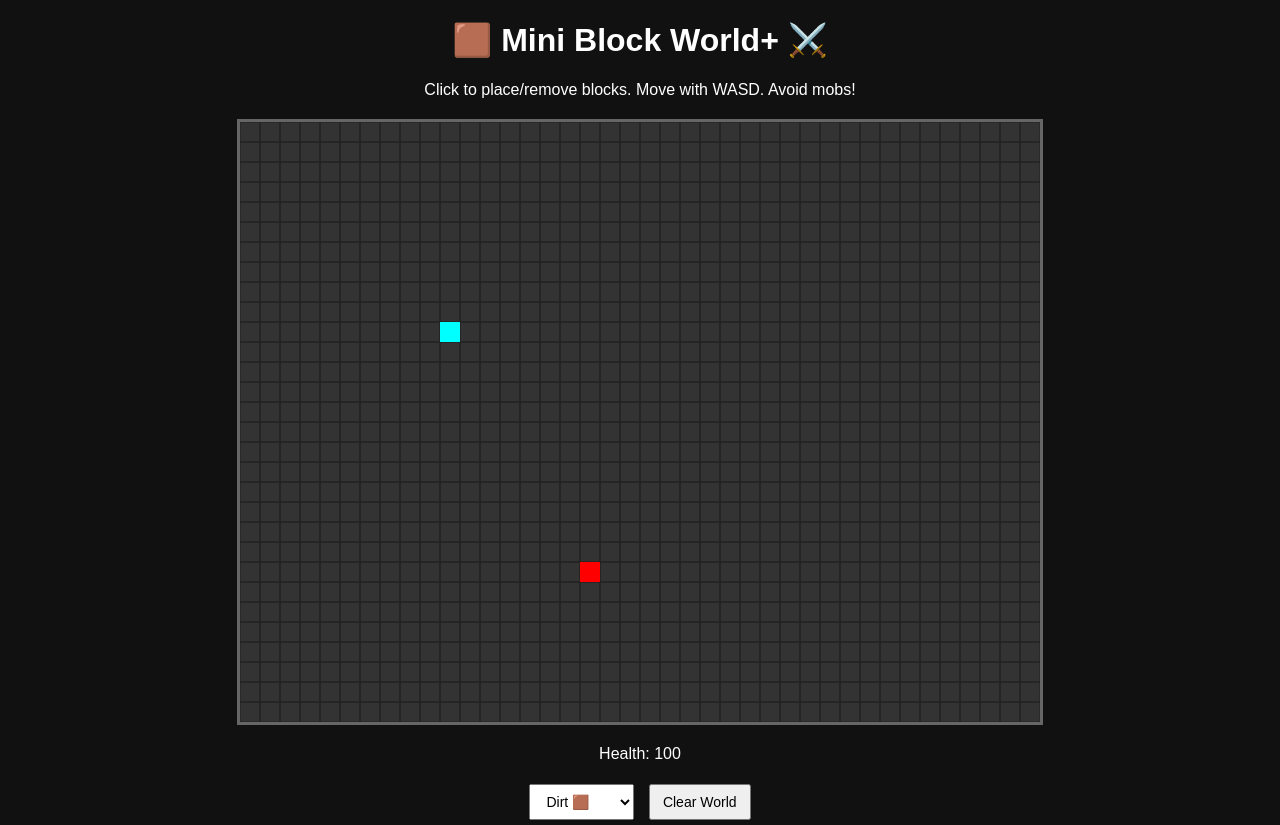
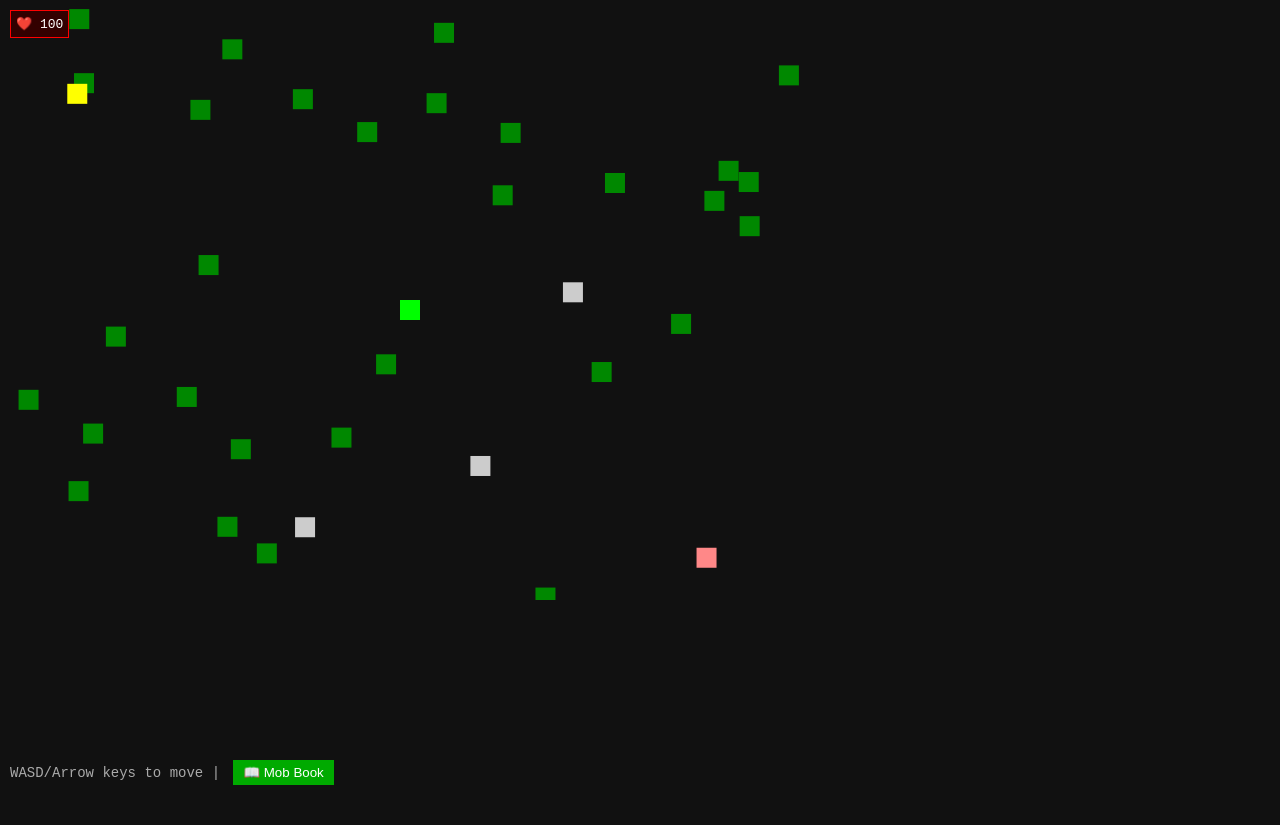
Before and after one commit to aspect357/aspect357.github.io, a plain HTML site: page index.html in a window 1280 px wide. After the commit the page ends 800 px from the top, so only its background shows below. Drawn offline with Linux system fonts and the light colour scheme.

Commit message:
Update index.html

```diff
--- a/index.html
+++ b/index.html
@@ -1,167 +1,138 @@
 <!DOCTYPE html>
-<html lang="en">
+<html>
 <head>
-<meta charset="UTF-8">
-<title>Mini Block World with Mobs</title>
+  <title>Retro RPG</title>
   <style>
-  body { margin: 0; background: #111; color: #fff; font-family: sans-serif; text-align: center; }
-  canvas { background: #333; display: block; margin: 20px auto; border: 3px solid #666; }
-  button, select { margin: 5px; padding: 8px 12px; font-size: 14px; }
+    body { margin: 0; overflow: hidden; background: #111; color: #fff; font-family: monospace; }
+    #mobBook { position: fixed; top: 10px; right: 10px; background: #222; padding: 10px; border: 1px solid #0f0; display: none; z-index: 2; }
+    #mobBook h3 { margin: 0 0 5px; }
+    #health { position: fixed; top: 10px; left: 10px; padding: 5px; background: #300; border: 1px solid #f00; }
+    #controls { position: fixed; bottom: 10px; left: 10px; font-size: 14px; color: #aaa; }
+    button { background: #0a0; color: #fff; border: none; padding: 5px 10px; margin: 5px; cursor: pointer; }
   </style>
 </head>
 <body>
-
-<h1>🟫 Mini Block World+ ⚔️</h1>
-<p>Click to place/remove blocks. Move with WASD. Avoid mobs!</p>
-
-<canvas id="world" width="800" height="600"></canvas>
-
-<p>Health: <span id="health">100</span></p>
-
-<select id="blockType">
-  <option value="#8B4513">Dirt 🟫</option>
-  <option value="#228B22">Grass 🟩</option>
-  <option value="#00BFFF">Water 🟦</option>
-  <option value="#FFD700">Sand 🟨</option>
-  <option value="#A9A9A9">Stone 🪨</option>
-</select>
-<button onclick="clearWorld()">Clear World</button>
+  <canvas id="game" width="800" height="600"></canvas>
+  <div id="health">❤️ 100</div>
+  <div id="mobBook"></div>
+  <div id="controls">
+    WASD/Arrow keys to move | <button onclick="toggleMobBook()">📖 Mob Book</button>
+  </div>
 
   <script>
-const canvas = document.getElementById("world");
+    const canvas = document.getElementById("game");
     const ctx = canvas.getContext("2d");
-const blockSize = 20;
-const cols = canvas.width / blockSize;
-const rows = canvas.height / blockSize;
 
-let world = [];
+    let player = { x: 400, y: 300, size: 20, color: "#0f0", health: 100 };
+    let keys = {};
     let mobs = [];
-let player = { x: 10, y: 10, health: 100 };
+    let trees = [];
 
-// Load world & state
-if(localStorage.getItem("myWorld")) world = JSON.parse(localStorage.getItem("myWorld"));
-if(localStorage.getItem("myMobs")) mobs = JSON.parse(localStorage.getItem("myMobs"));
-if(localStorage.getItem("myPlayer")) player = JSON.parse(localStorage.getItem("myPlayer"));
+    const mobTypes = [
+      { name: "Sheep", color: "#ccc" },
+      { name: "Pig", color: "#f88" },
+      { name: "Villager", color: "#ff0" }
+    ];
 
-// Draw everything
-function drawWorld() {
-  ctx.clearRect(0, 0, canvas.width, canvas.height);
-  for (let y = 0; y < rows; y++) {
-    for (let x = 0; x < cols; x++) {
-      const block = world.find(b => b.x === x && b.y === y);
-      if (block) {
-        ctx.fillStyle = block.color;
-        ctx.fillRect(x * blockSize, y * blockSize, blockSize, blockSize);
-      }
-      ctx.strokeStyle = "#222";
-      ctx.strokeRect(x * blockSize, y * blockSize, blockSize, blockSize);
+    // Load save data
+    function loadGame() {
+      const save = JSON.parse(localStorage.getItem("rpgSave"));
+      if (save) {
+        player = save.player;
+        mobs = save.mobs;
+        trees = save.trees;
+      } else {
+        generateWorld();
       }
     }
 
-  // Draw mobs
-  mobs.forEach(mob => {
-    ctx.fillStyle = "red";
-    ctx.fillRect(mob.x * blockSize, mob.y * blockSize, blockSize, blockSize);
-  });
-
-  // Draw player
-  ctx.fillStyle = "cyan";
-  ctx.fillRect(player.x * blockSize, player.y * blockSize, blockSize, blockSize);
-
-  document.getElementById("health").textContent = player.health;
+    // Save game
+    function saveGame() {
+      localStorage.setItem("rpgSave", JSON.stringify({ player, mobs, trees }));
     }
 
-// Save everything
-function saveAll() {
-  localStorage.setItem("myWorld", JSON.stringify(world));
-  localStorage.setItem("myMobs", JSON.stringify(mobs));
-  localStorage.setItem("myPlayer", JSON.stringify(player));
+    function generateWorld() {
+      for (let i = 0; i < 30; i++) {
+        trees.push({ x: Math.random() * 800, y: Math.random() * 600 });
       }
-
-// Add/remove block on click
-canvas.addEventListener("click", e => {
-  const rect = canvas.getBoundingClientRect();
-  const x = Math.floor((e.clientX - rect.left) / blockSize);
-  const y = Math.floor((e.clientY - rect.top) / blockSize);
-  const color = document.getElementById("blockType").value;
-
-  const index = world.findIndex(b => b.x === x && b.y === y);
-  if (index >= 0) {
-    world.splice(index, 1);
-  } else {
-    world.push({ x, y, color });
-  }
-  saveAll();
-  drawWorld();
-});
-
-// Clear world and reset
-function clearWorld() {
-  if (confirm("Clear your world?")) {
-    world = [];
-    mobs = [];
-    player = { x: 10, y: 10, health: 100 };
-    saveAll();
-    drawWorld();
+      for (let i = 0; i < 5; i++) {
+        const type = mobTypes[Math.floor(Math.random() * mobTypes.length)];
+        mobs.push({ x: Math.random() * 800, y: Math.random() * 600, type });
       }
     }
 
-// Controls
-document.addEventListener("keydown", e => {
-  let moved = false;
-  if (e.key === "w" && player.y > 0) { player.y--; moved = true; }
-  if (e.key === "s" && player.y < rows - 1) { player.y++; moved = true; }
-  if (e.key === "a" && player.x > 0) { player.x--; moved = true; }
-  if (e.key === "d" && player.x < cols - 1) { player.x++; moved = true; }
-  if (moved) {
-    checkCollisions();
-    saveAll();
-    drawWorld();
+    function drawPlayer() {
+      ctx.fillStyle = player.color;
+      ctx.fillRect(player.x, player.y, player.size, player.size);
+    }
+
+    function drawTrees() {
+      ctx.fillStyle = "#080";
+      trees.forEach(t => {
+        ctx.fillRect(t.x, t.y, 20, 20);
+      });
+    }
+
+    function drawMobs() {
+      mobs.forEach(m => {
+        ctx.fillStyle = m.type.color;
+        ctx.fillRect(m.x, m.y, 20, 20);
+      });
+    }
+
+    function drawHealth() {
+      document.getElementById("health").innerHTML = `❤️ ${player.health}`;
+    }
+
+    function toggleMobBook() {
+      const book = document.getElementById("mobBook");
+      if (book.style.display === "block") {
+        book.style.display = "none";
+      } else {
+        let list = "<h3>Mob Book</h3>";
+        mobTypes.forEach(m => {
+          list += `<div style="color:${m.color}">• ${m.name}</div>`;
+        });
+        book.innerHTML = list;
+        book.style.display = "block";
+      }
+    }
+
+    function update() {
+      if (keys["ArrowUp"] || keys["w"]) player.y -= 2;
+      if (keys["ArrowDown"] || keys["s"]) player.y += 2;
+      if (keys["ArrowLeft"] || keys["a"]) player.x -= 2;
+      if (keys["ArrowRight"] || keys["d"]) player.x += 2;
+
+      // Boundaries
+      player.x = Math.max(0, Math.min(800 - player.size, player.x));
+      player.y = Math.max(0, Math.min(600 - player.size, player.y));
+
+      // Mob interaction
+      mobs.forEach(m => {
+        if (Math.abs(player.x - m.x) < 20 && Math.abs(player.y - m.y) < 20) {
+          player.health = Math.max(0, player.health - 0.05);
         }
       });
 
-// Mobs random movement
-function moveMobs() {
-  mobs.forEach(mob => {
-    const dir = Math.floor(Math.random() * 4);
-    if (dir === 0 && mob.y > 0) mob.y--;
-    if (dir === 1 && mob.y < rows - 1) mob.y++;
-    if (dir === 2 && mob.x > 0) mob.x--;
-    if (dir === 3 && mob.x < cols - 1) mob.x++;
-  });
+      draw();
+      saveGame();
     }
 
-// Check for collision with mobs
-function checkCollisions() {
-  mobs.forEach(mob => {
-    if (mob.x === player.x && mob.y === player.y) {
-      player.health -= 10;
-      if (player.health <= 0) {
-        alert("💀 You died!");
-        player = { x: 10, y: 10, health: 100 };
-      }
-    }
-  });
+    function draw() {
+      ctx.fillStyle = "#111";
+      ctx.fillRect(0, 0, 800, 600);
+      drawTrees();
+      drawMobs();
+      drawPlayer();
+      drawHealth();
     }
 
-// Add mobs every so often
-setInterval(() => {
-  if (mobs.length < 5) {
-    const newMob = { x: Math.floor(Math.random() * cols), y: Math.floor(Math.random() * rows) };
-    mobs.push(newMob);
-  }
-}, 3000);
+    document.addEventListener("keydown", e => keys[e.key] = true);
+    document.addEventListener("keyup", e => keys[e.key] = false);
 
-// Mob movement loop
-setInterval(() => {
-  moveMobs();
-  checkCollisions();
-  saveAll();
-  drawWorld();
-}, 500);
-
-drawWorld();
+    loadGame();
+    setInterval(update, 16);
   </script>
-
 </body>
 </html>
```
Lines whose indentation alone changed are shown as unchanged.
